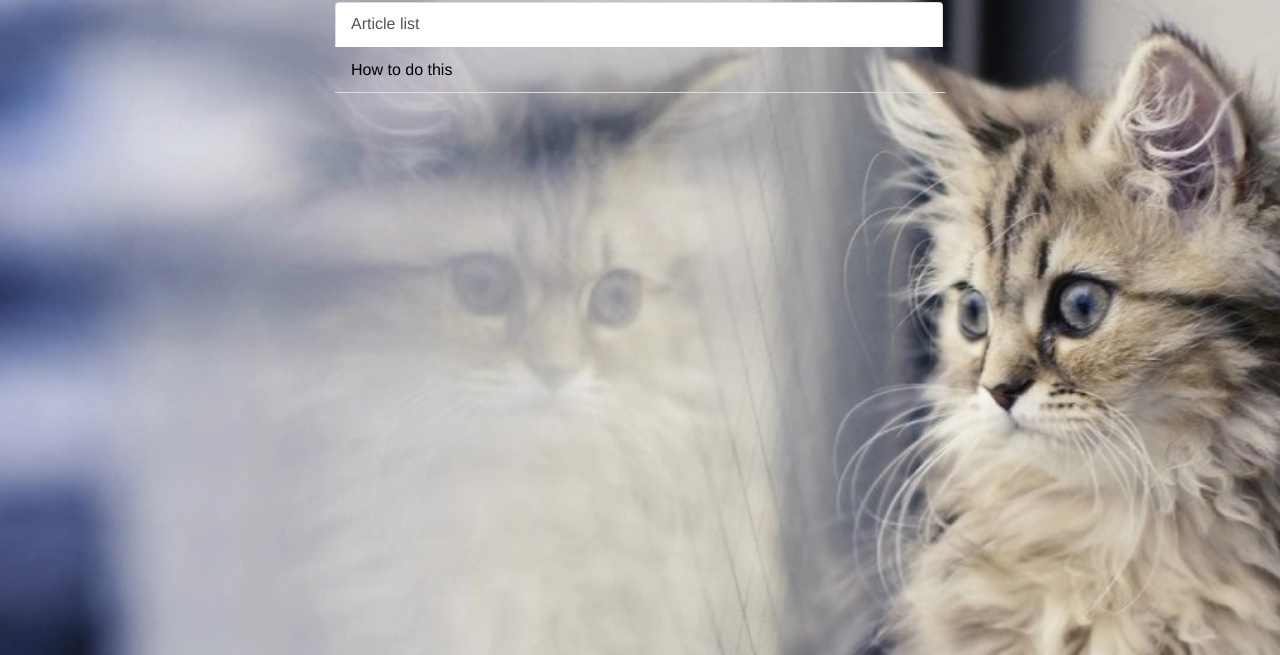
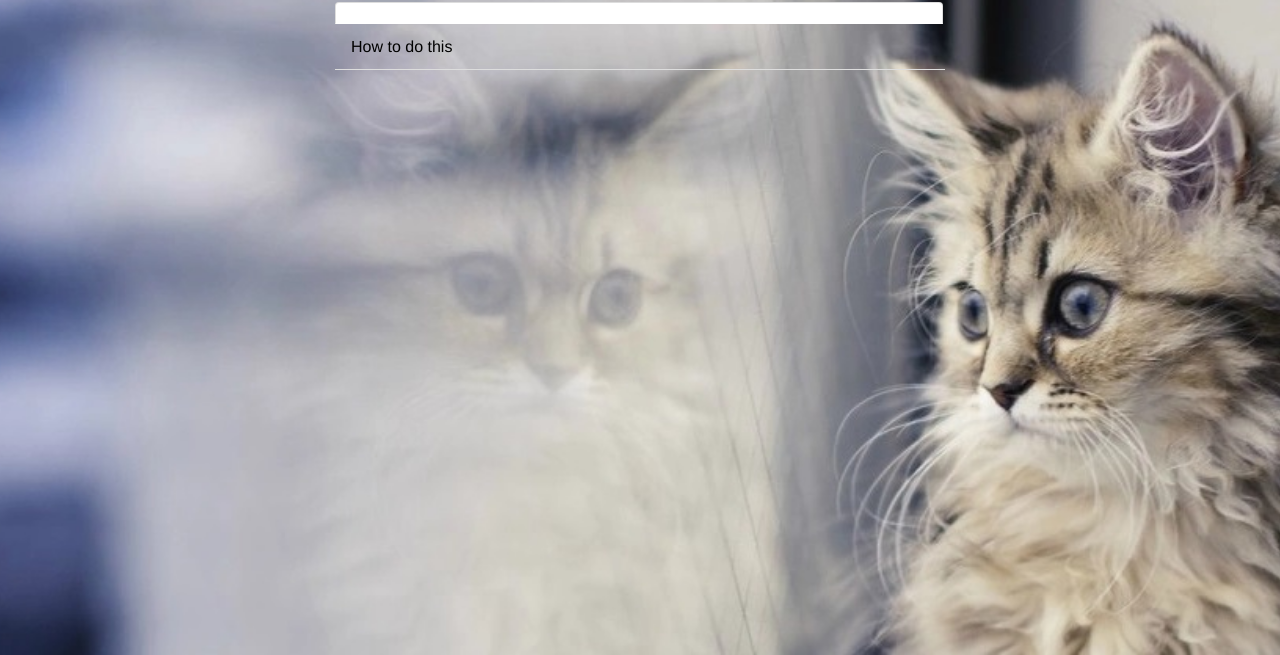
Before and after one commit to viankina/again, a plain HTML site: page blogs.html in a window 1280 px wide. Shown: the part 145-800 px from the top of the page. Drawn offline with nearby package versions, Linux system fonts and the light colour scheme; files whose address does not match are found by name; a web font is replaced by a local one.

Commit message:
Update blogs.html

```diff
--- a/blogs.html
+++ b/blogs.html
@@ -29,7 +29,7 @@
 <h2 class="text-center title">blogs</h2>
       <div class="col-sm-6 col-sm-offset-3">
 	<ul class="nav nav-tabs nav-stacked">
-           <li class="active"><a href="#">Article list</a></li>
+           <li class="active"><a href="#"></a></li>
            <li><a href="article.html">How to do this</a></li>
 
 	</ul>
```
